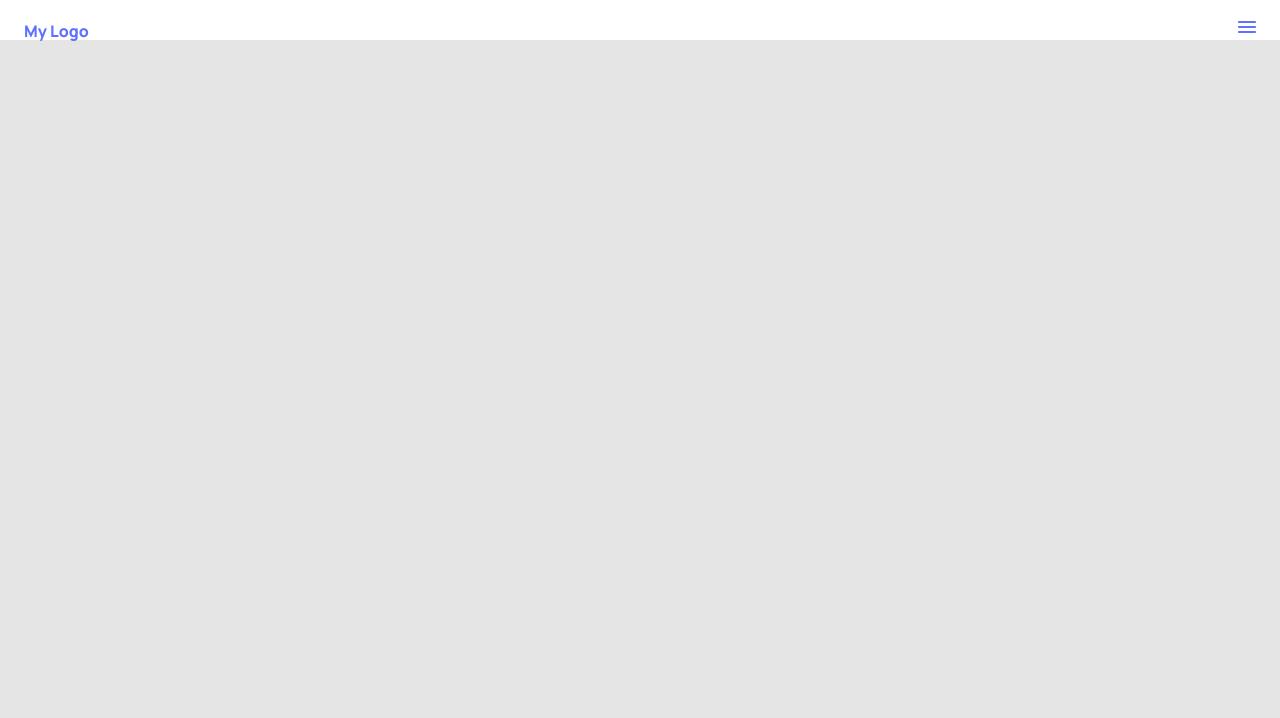
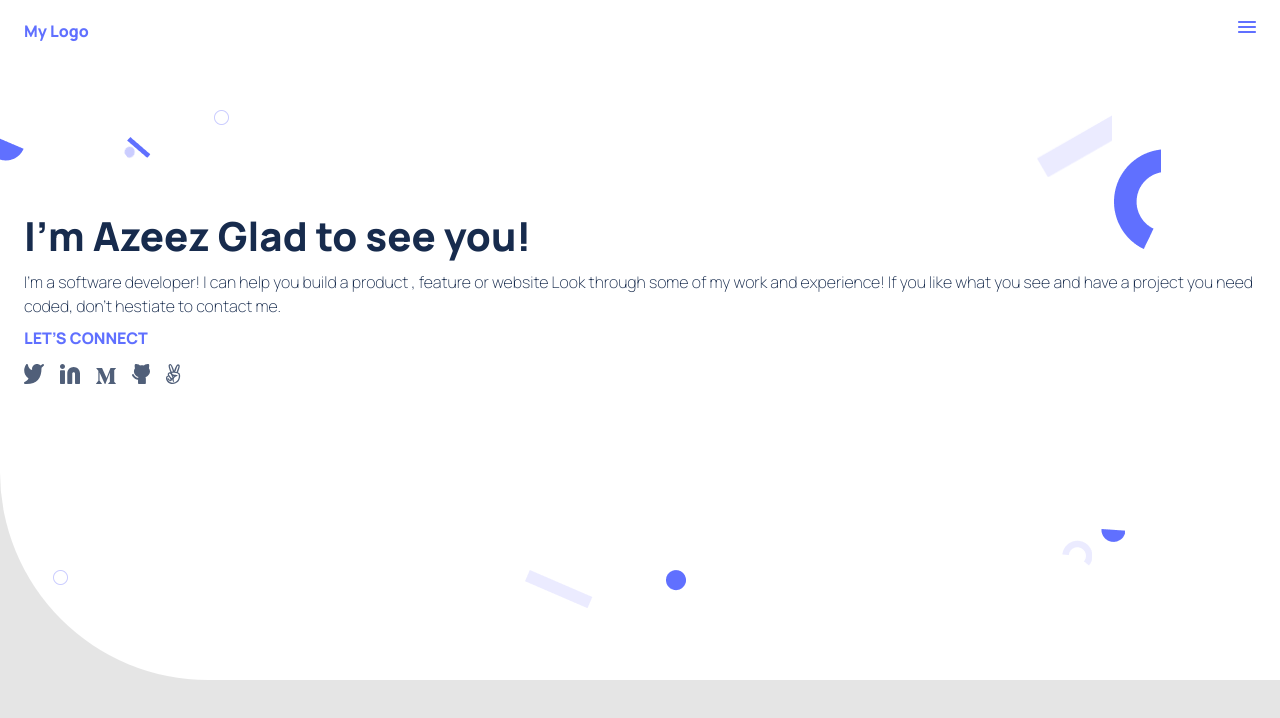
Before and after one commit to rotimiazeez/my-portfolio, a website: page index.html in a window 1280 px wide. Drawn offline with Linux system fonts and the light colour scheme.

Commit message:
feat: Add the headline section with styles and images

```diff
--- a/css/style.css
+++ b/css/style.css
@@ -272,4 +272,94 @@ a {
   top: 0;
   left: 0%;
   right: 0%;
+  z-index: 1;
 }
+
+.ellipse-11 {
+  background-image: url("/assets/Ellipse-11.png");
+  width: 24px;
+  height: 29px;
+  top: 133px;
+}
+
+.ellipse-5 {
+  background-image: url("/assets/Ellipse-5.png");
+  width: 13px;
+  height: 13px;
+  left: 123.98px;
+  top: 143.81px;
+  transform: rotate(52.97deg);
+}
+
+.rectangle-7 {
+  background-image: url("/assets/Rectangle-7.png");
+  color: #6070ff;
+  width: 26.46px;
+  height: 23.73px;
+  left: 127.18px;
+  top: 136.59px;
+}
+
+.ellipse-8 {
+  background-image: url("/assets/Ellipse-8.png");
+  width: 15px;
+  height: 15px;
+  left: 214px;
+  top: 110px;
+}
+
+.rectangle-4 {
+  background-image: url("/assets/Rectangle-4.png");
+  width: 75.02px;
+  height: 66.58px;
+  left: 81%;
+  top: 110.79px;
+}
+
+.ellipse-3 {
+  background-image: url("/assets/Ellipse-3.png");
+  width: 47px;
+  height: 105px;
+  left: 87%;
+  top: 149.24px;
+}
+
+.ellipse-15 {
+  background-image: url("/assets/Ellipse-15.png");
+  width: 15px;
+  left: 53px;
+  top: 570px;
+}
+
+.rectangle-5 {
+  background-image: url("/assets/Rectangle-5.png");
+  width: 68.06px;
+  left: 41%;
+  top: 570px;
+}
+
+.ellipse-4 {
+  background-image: url("/assets/Ellipse-4.png");
+  width: 20px;
+  left: 52%;
+  top: 570.1px;
+}
+
+.ellipse-13 {
+  background-image: url("/assets/Ellipse-13.png");
+  width: 30.1px;
+  left: 83%;
+  top: 540.44px;
+}
+
+.ellipse-12 {
+  background-image: url("/assets/Ellipse-12.png");
+  width: 24.14px;
+  left: 86%;
+  top: 528.69px;
+}
+
+.button {
+  padding: 0 11px;
+  border-radius: 6px;
+}
--- a/index.html
+++ b/index.html
@@ -18,7 +18,37 @@
             <img src="/assets/hamburger.svg" alt="hamburger" class="">
 
         </nav>
+        <div class="p-absl ellipse-11 background-no-repeat"></div>
+        <div class="p-absl ellipse-5 background-no-repeat"></div>
+        <div class="p-absl rectangle-7 background-no-repeat"></div>
+        <div class="p-absl ellipse-8 background-no-repeat"></div>
+        <div class="p-absl rectangle-4 background-no-repeat"></div>
+        <div class="p-absl ellipse-3 background-no-repeat"></div>
+        <div class="p-absl ellipse-15 background-no-repeat p-absl height-100"></div>
+        <div class="p-absl rectangle-5 background-no-repeat p-absl height-100"></div>
+        <div class="p-absl ellipse-4 background-no-repeat p-absl height-100"></div>
+        <div class="p-absl ellipse-13 background-no-repeat p-absl height-100"></div>
+        <div class="p-absl ellipse-12 background-no-repeat p-absl height-100"></div>
     </header>
+    <section class="vh-80 background-white pad-24 border-bottom-radius-13e">
+
+        <h2 class="pad-top-158 font-size-40 font-weight-800 line-height-52 slategray margin-bottom-8">
+            I’m Azeez
+            Glad to see you!
+        </h2>
+        <p class=" font-size-16 font-weight-500 line-height-24 slategray margin-bottom-8">
+            I’m a software developer! I can help you build a product , feature or website Look through some of my work
+            and experience! If you like what you see and have a project you need coded, don’t hestiate to contact me.
+        </p>
+        <p class="dodgerblue font-size-16 font-weight-700 line-height-24 margin-bottom-8">LET’S CONNECT</p>
+        <div class="d-flex font-size-24 slategray margin-bottom-8">
+            <a href="#" class=""><img src="/assets/twitter.svg" alt="twitter icon"></a>
+            <a href="#" class="margin-left-16"><img src="/assets/linkedin.svg" alt="linkedin icon"></a>
+            <a href="#" class="margin-left-16"><img src="/assets/medium.svg" alt="medium icon"></a>
+            <a href="#" class="margin-left-16"><img src="/assets/git.svg" alt="git icon"></a>
+            <a href="#" class="margin-left-16"><img src="/assets/angelist.svg" alt="angellist icon"></a>
+        </div>
+    </section>
 </body>
 
 </html>
```
Also changed, not shown: assets/Ellipse-11.png (added), assets/Ellipse-12.png (added), assets/Ellipse-13.png (added), assets/Ellipse-15.png (added), assets/Ellipse-3.png (added), assets/Ellipse-4.png (added), assets/Ellipse-5.png (added), assets/Ellipse-8.png (added), assets/Rectangle-4.png (added), assets/Rectangle-5.png (added), assets/Rectangle-7.png (added), assets/angelist.svg (added), assets/git.svg (added), assets/linkedin.svg (added), 2 more files.
